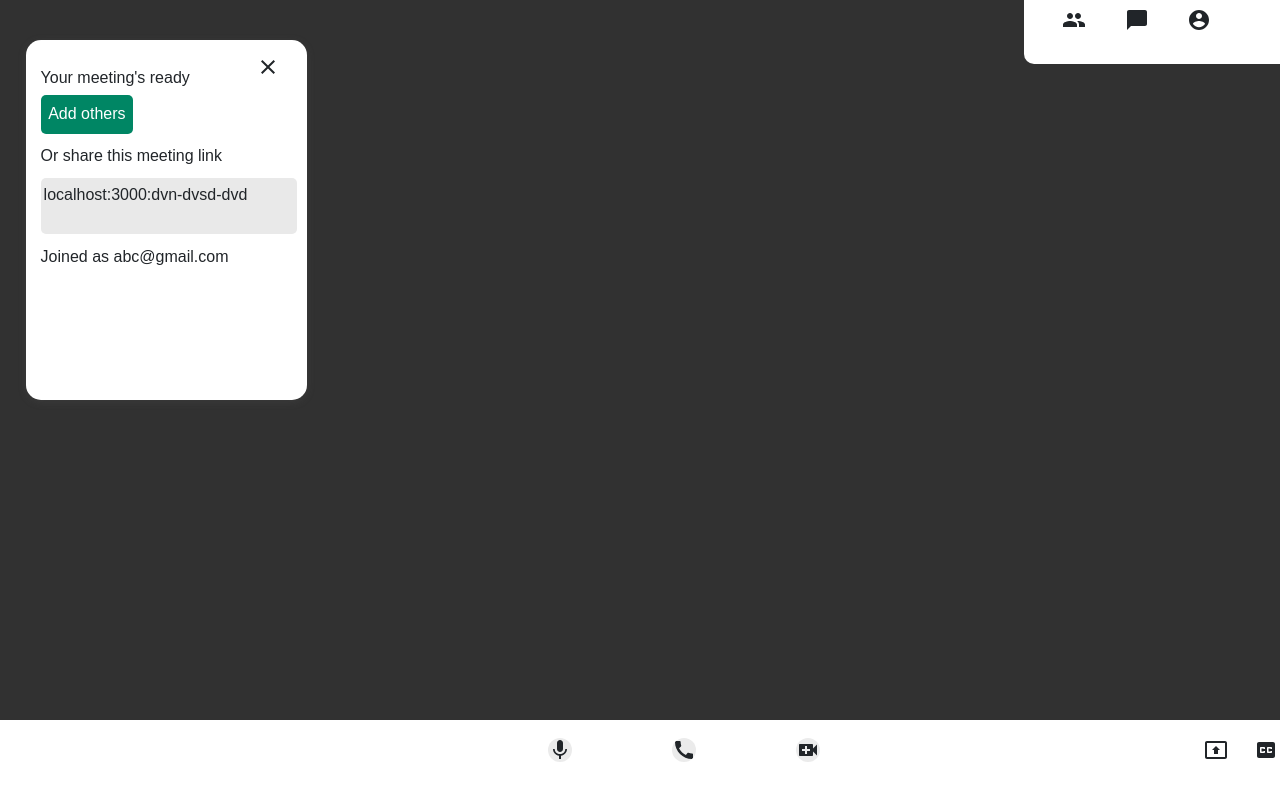
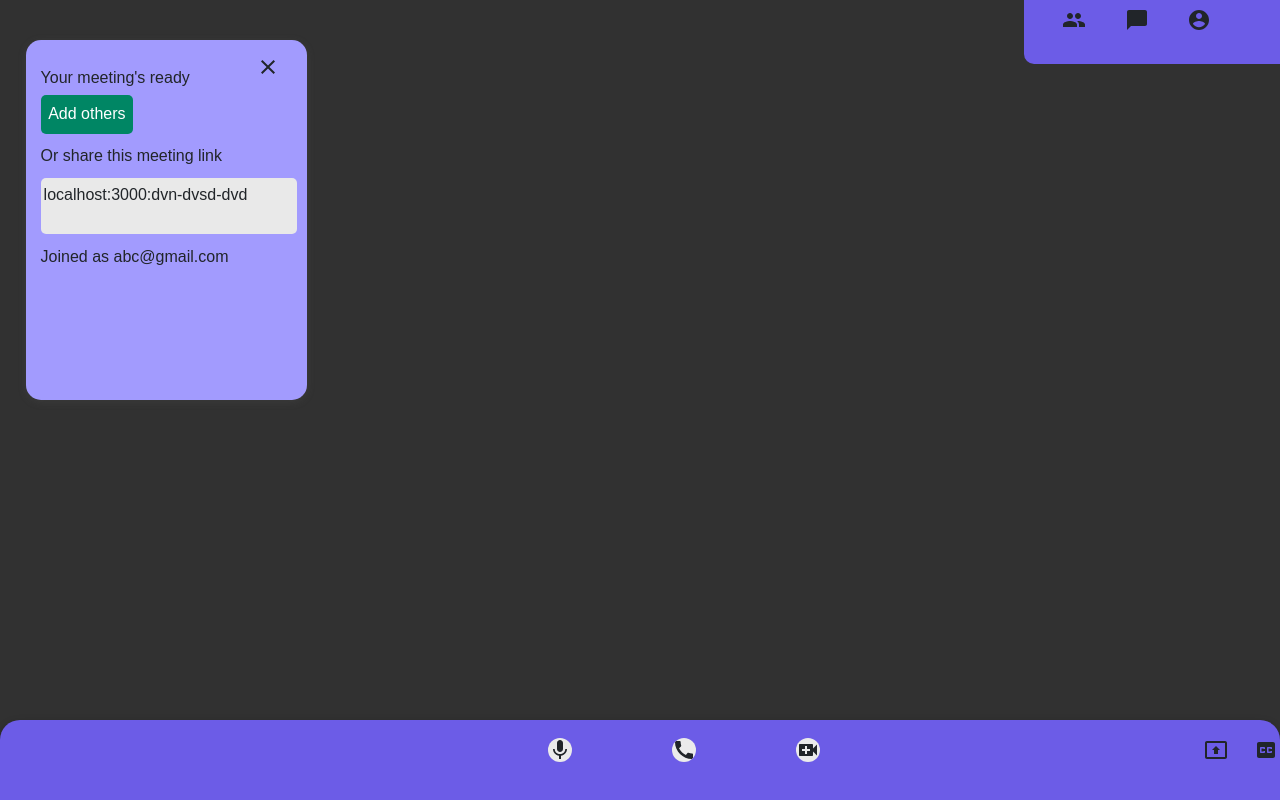
Before and after one commit to akaditya394/practicum-1-project, a React (Create React App) app in the folder practicum-1-project/: page /call in a window 1280 px wide. Built offline with nearby package versions, Linux system fonts and the light colour scheme.

Commit message:
css changed

```diff
--- a/practicum-1-project/src/Call.css
+++ b/practicum-1-project/src/Call.css
@@ -9,7 +9,7 @@
     font-family: "Montserrat", sans-serif;
     width: 22vw;
     height: 45vh;
-    background-color: white;
+    background-color: #a29bfe;
     position: absolute;
     top: 5vh;
     left: 2vw;
@@ -21,7 +21,7 @@
     width: 20vw;
     height:8vh;
     /* margin-left: 30vw; */
-    background-color: rgb(255, 255, 255);
+    background-color:  #6c5ce7;
     position: absolute;
     left: 80vw;
     border-bottom-left-radius: 10px;
@@ -29,7 +29,9 @@
 .footer{
     width: 100vw;
     height: 10vh;
-    background-color: rgb(255, 255, 255);
+    border-radius: 20px 20px 0 0;
+    box-shadow: rgba(0, 0, 0, 0.24) 0px 3px 8px;
+    background-color: #6c5ce7;
     position: absolute;
     top: 90vh;
 
--- a/practicum-1-project/src/Home.css
+++ b/practicum-1-project/src/Home.css
@@ -32,11 +32,11 @@
 .btn-home {
     -webkit-border-radius: 5px !important;
     -moz-border-radius: 5px !important;
-    border-radius: 5px !important;
+    border-radius: 15px !important;
     font-family: 'Ubuntu', sans-serif !important;
     color: #ffffff !important;
-    font-size: 20px !important;
-    background: #0984e3 !important;
+    font-size: 22.5px !important;
+    background: #6c5ce7 !important;
     padding: 10px 20px 10px 20px !important;
     text-decoration: none!important;
     box-shadow: rgba(0, 0, 0, 0.16) 0px 1px 4px !important;
@@ -45,7 +45,7 @@
 
 .btn-home:hover{
     background: white !important;
-    color: #0984e3  !important;
+    color: #6c5ce7 !important;
     box-shadow: rgba(0, 0, 0, 0.06) 0px 2px 4px 0px inset !important;
 }
 .container-2-b{
```
